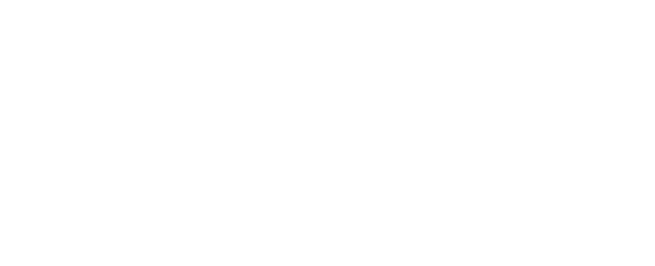
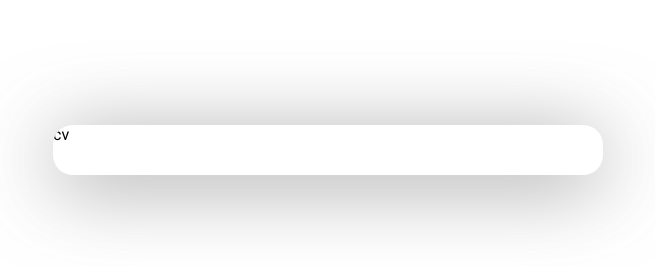
Before and after one commit to kuurdiii/todoapp, a website built with webpack: page src/template.html in a window 1280 px wide. Shown: the whole page, without its empty margins (312-967 px from the left). Built offline with nearby package versions, Linux system fonts and the light colour scheme.

Commit message:
page setup

```diff
--- /dev/null
+++ b/src/scss/_base.scss
@@ -0,0 +1,54 @@
+@import url('https://fonts.googleapis.com/css2?family=Roboto:wght@300;400;700&display=swap');
+
+
+// colors
+
+$color-white: #ffffff;
+$color-black: #000000;
+$color-red: #df6b6b;
+$color-blue: #6bbedf;
+
+* {
+    margin: 0;
+    padding: 0;
+    box-sizing: border-box;
+}
+
+html {
+
+    overflow-x: hidden;
+
+    font-size: 62.5%; // 1 rem = 10 px (browser default is 16)
+
+    @media (max-width: 1200px) {
+        font-size: 62.5%; // 1 rem = 10 px (browser default is 16)
+    }
+
+    @media (max-width: 1000px) {
+        font-size: 56.75%; // 1 rem = 9 px (browser default is 16)
+    }
+
+    @media (max-width: 800px) {
+        font-size: 50%; // 1 rem = 8 px (browser default is 16)
+    }
+
+    @media (max-width: 700px) {
+        font-size: 43.75%; // 1 rem = 8 px (browser default is 16)
+    }
+
+    @media (max-width: 400px) {
+        // font-size: 40%; // 1 rem = 7 px (browser default is 16)
+    }
+}
+
+body {
+    min-height: 100vh;
+    font-family: roboto;
+    display:flex;
+    align-items: center;
+    justify-content: center;
+
+    font-size: 1.6rem;
+    color: $color-blue;
+    word-wrap: break-word;
+}
--- /dev/null
+++ b/src/scss/_form.scss
@@ -0,0 +1,44 @@
+
+
+.main-form {
+
+    position: relative;
+    height: 5rem;
+    width: 55rem;
+    bottom: 250px;
+
+    overflow: hidden;
+
+    border-radius: 20px;
+
+    box-shadow: 0 1rem 8rem rgba(94, 94, 94, 0.6);
+
+    background-color: $color-white;
+
+}
+
+.main-form .input-box {
+
+    flex: 1;
+
+    border: relative;
+    border-color: $color-black;
+    display: flex;
+    flex-direction: row;
+    overflow-wrap: break-word;
+
+
+}
+.main-form .input {
+    width: 100%;
+    border: none;
+
+    background-color: transparent;
+
+    color: $color-black;
+    font-size: 1.6rem;
+    font-family: roboto;
+
+    resize: none;
+
+}
--- a/src/scss/main.scss
+++ b/src/scss/main.scss
@@ -0,0 +1,2 @@
+@import "base";
+@import "form";
--- a/src/template.html
+++ b/src/template.html
@@ -3,12 +3,22 @@
   <head>
     <meta charset="UTF-8" />
     <meta name="viewport" content="width=device-width, initial-scale=1.0" />
-    <title>placeholder</title>
+    <title>ToDo App</title>
   </head>
 
 
   <body>
 
+
+    <form class= "main-form">
+      <div class="input-box">
+        <div class="input">
+        cv
+      </div>
+      </div>
+      </form>
+
+
   </body>
 
 
```
Also changed, not shown: dist/index.html, src/index.js (line endings or trailing spaces), src/scss/_animations.scss (added), src/scss/_components.scss (added), src/scss/_layout.scss (added), src/scss/_typography.scss (added), 2 other files.
